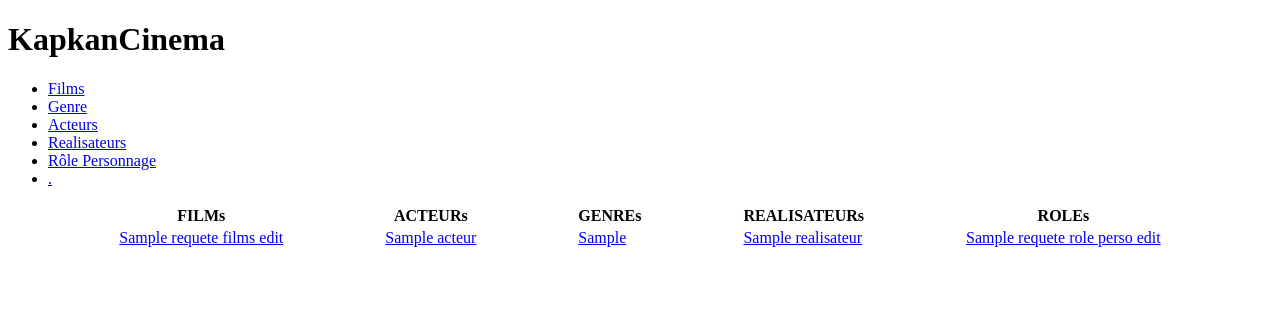
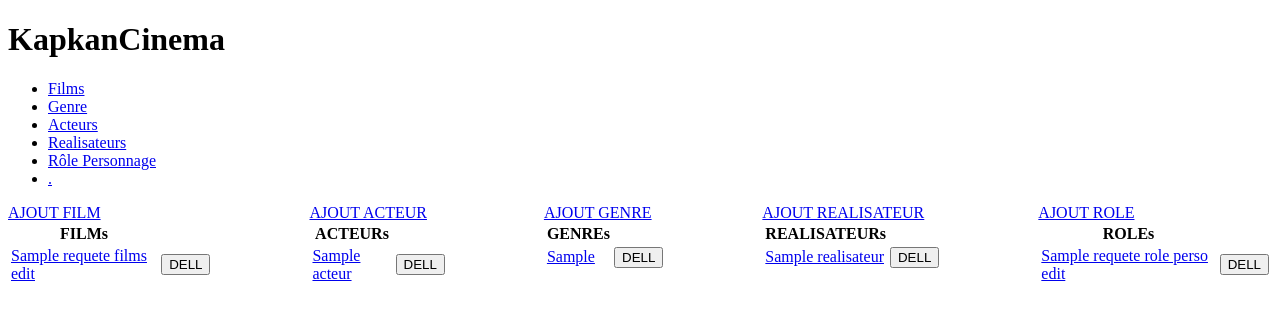
Before and after one commit to sudoC7/CINEMA, a PHP site: template Projet/view/edit/editCinema.php in a window 1280 px wide. Shown: the top 320 px of the page. Run offline with PHP 8.4, Linux system fonts and the light colour scheme; the template is opened without the code that fills it: most values are stand-ins (such as "Sample title", 1, 10 or a date in 2020).

Commit message:
add the button for delete, link for redirection and comments

```diff
--- a/Projet/view/edit/editCinema.php
+++ b/Projet/view/edit/editCinema.php
@@ -7,8 +7,12 @@
 	//Dans cette page nous allons pouvoir ajouter et supprimer les films
 ?>
 <div class="editTableau">
-		<!--TABLEAU FILM-->
+
+	<!--TABLEAU FILM-->
 	<div>
+		<div>
+			<a href="index.php?action=">AJOUT FILM</a>
+		</div>
 	 	<table>
 			<thead>
 				<tr>
@@ -20,6 +24,7 @@
 				<?php foreach ($requeteFilmsEdit->fetchAll() as $film) { ?>
 					<tr>
 						<td><a href="index.php?action=detailFilm&id=<?= $film["id_film"]; ?>"><?= $film["titre"] ?></a></td>
+						<td><a href="index.php?action=suppFilm&id=<?= $film["id_film"];  ?>"><input type="submit" name="submit" value="DELL"></a></td>
 					</tr>
 				<?php } ?>
 			</tbody>
@@ -28,6 +33,9 @@
 
 	<!--TABLEAU ACTEUR-->
 	<div>
+		<div>
+			<a href="index.php?action=">AJOUT ACTEUR</a>
+		</div>
 		<table>
 			<thead>
 				<tr>
@@ -38,13 +46,18 @@
 				<?php foreach ($requeteActeursEdit->fetchAll() as $acteur) { ?>
 					<tr>
 						<td><a href="index.php?action=detailActeur&id=<?= $acteur["id_acteur"]; ?>"><?= $acteur["Acteur"] ?></a></td>
+						<td><a href="index.php?action=suppActeur&id=<?= $acteur["id_acteur"]; ?>"><input type="submit" name="submit" value="DELL"></a></td>
 					</tr>
 				<?php } ?>
 			</tbody>
 		</table>
 	</div>
+
 	<!--TABLEAU GENRE-->
 	<div>
+		<div>
+			<a href="index.php?action=">AJOUT GENRE</a>
+		</div>
 		<table>
 			<thead>
 				<tr>
@@ -55,14 +68,18 @@
 				<?php foreach ($requeteGenresEdit->fetchAll() as $genre) { ?>
 					<tr>
 						<td><a href="index.php?action=detailGenre&id=<?= $genre["id_genre"]; ?>"><?= $genre["genreFilm"] ?></a></td>
+						<td><a href="index.php?action=suppGenre&id=<?= $genre["id_genre"] ?>"><input type="submit" name="submit" value="DELL"></a></td>
 				    </tr>
 				<?php } ?>
 			</tbody>
 		</table>
 	</div>
 
-		<!--TABLEAU REALISATEUR-->
+	<!--TABLEAU REALISATEUR-->
 	<div>
+		<div>
+			<a href="index.php?action=">AJOUT REALISATEUR</a>
+		</div>
 		<table>
 			<thead>
 				<tr>
@@ -73,6 +90,7 @@
 				<?php foreach ($requeteRealisateursEdit->fetchAll() as $realisateur) { ?>
 					<tr>
 						<td><a href="index.php?action=detailRealisateur&id=<?= $realisateur["id_realisateur"]; ?>"><?= $realisateur["Realisateur"] ?></a></td>
+						<td><a href="index.php?action=suppRealisateur&id=<?= $realisateur['id_realisateur'] ?>"><input type="submit" name="submit" value="DELL"></a></td>
 					</tr>
 				<?php } ?>
 			</tbody>
@@ -81,6 +99,9 @@
 
 	<!--TABLEAU ROLE-->
 	<div>
+		<div>
+			<a href="index.php?action=">AJOUT ROLE</a>
+		</div>
 		<table>
 			<thead>
 				<tr>
@@ -91,6 +112,7 @@
 				<?php foreach ($requeteRolePersoEdit->fetchAll() as $roleperso) { ?>
 					<tr>
 						<td><a href="index.php?action=detailRoleperso&id=<?= $roleperso["id_roleperso"]; ?>"><?= $roleperso["nomPerso"] ?></a></td>
+						<td><a href="index.php?action=suppRoleperso&id=<?= $roleperso["id_roleperso"] ?>"><input type="submit" name="submit" value="DELL"></a></td>
 					</tr>
 				<?php } ?>
 			</tbody>
```
